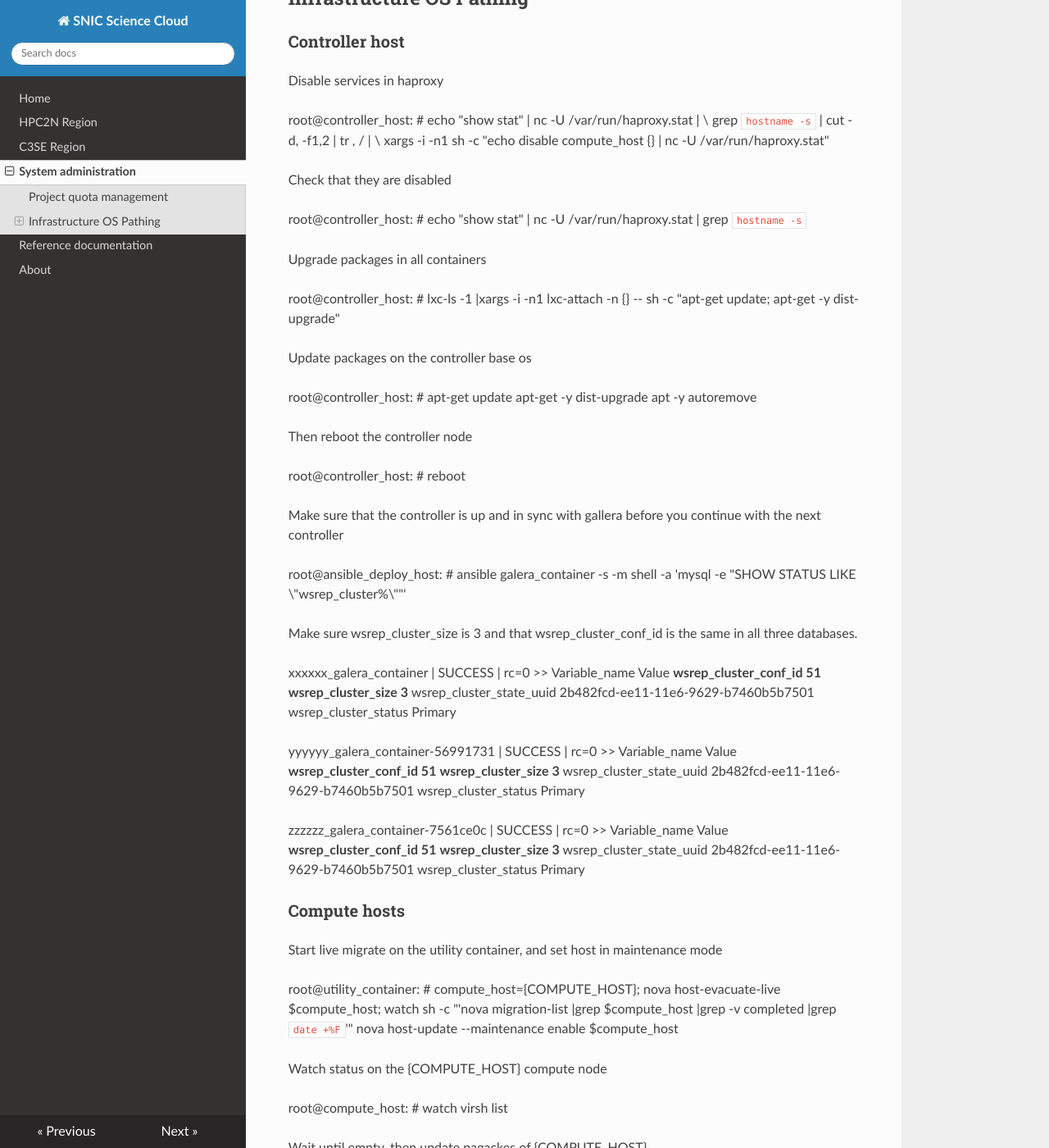
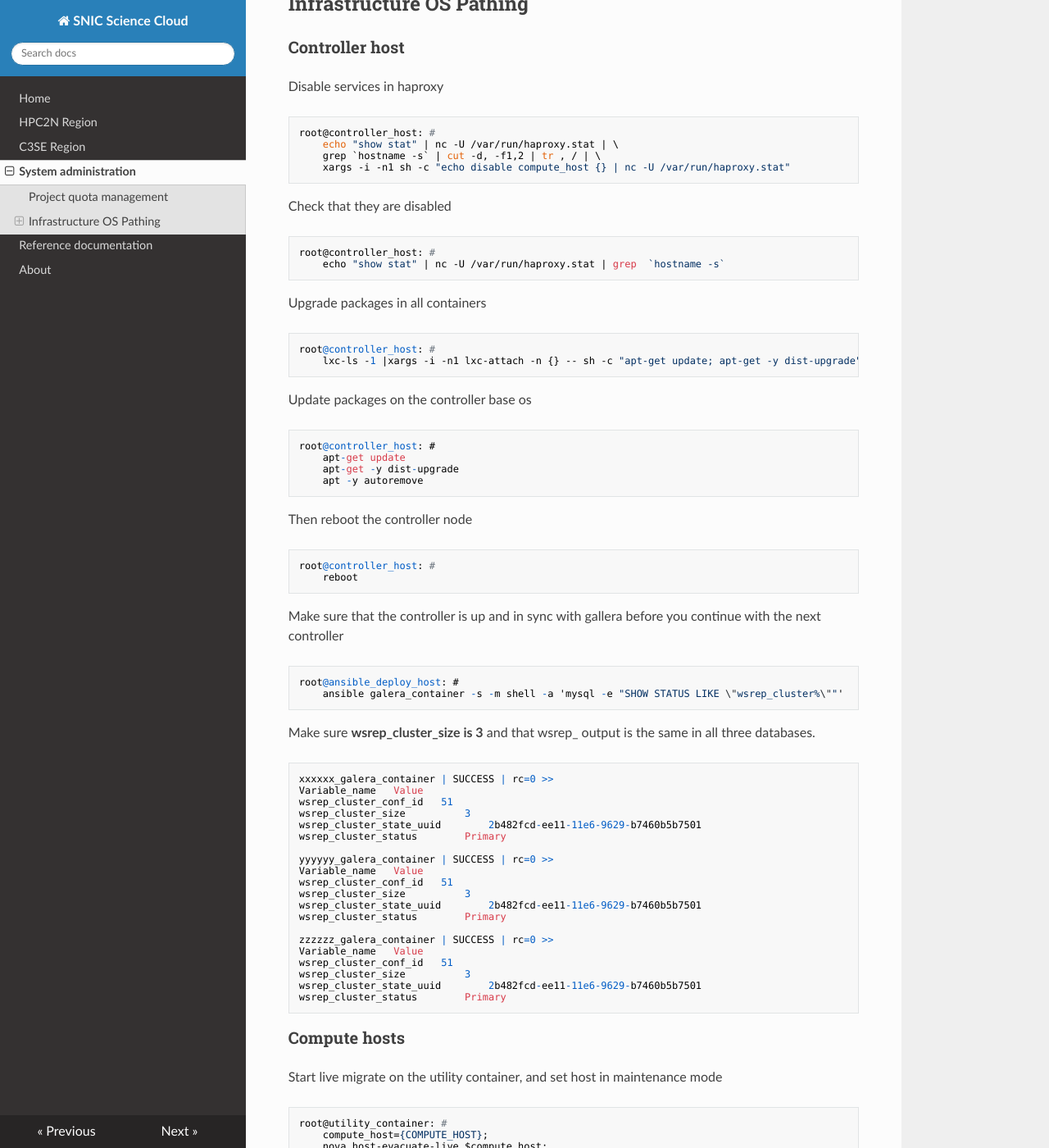
Before and after one commit to SNICScienceCloud/operators-documentation, an MkDocs documentation site: the page built from docs/sysadmin_common.md, in a window 1280 px wide and 1400 px high, scrolled down 540 px. Shown: the whole window at 82% size. Built offline with MkDocs 1.6.1, drawn with Linux system fonts in a browser that asks for light colours; nearby versions of some CDN libraries; old or Windows-style settings are respelled for this version of MkDocs; some of the changed text lies outside the part shown.

Commit message:
Layout changes again

````diff
--- a/docs/sysadmin_common.md
+++ b/docs/sysadmin_common.md
@@ -12,7 +12,7 @@ Check default quota
 
 Changing a projects quota
 
-```openstack quota set --instances=200 "SNIC 2017/13-7"```
+    openstack quota set --instances=200 "SNIC 2017/13-7"
 
 ## Infrastructure OS Pathing
 
@@ -20,94 +20,94 @@ Changing a projects quota
 
 Disable services in haproxy
 
-root@controller_host: #
-    echo "show stat" | nc -U /var/run/haproxy.stat | \
-    grep `hostname -s` | cut -d, -f1,2 | tr , / | \
-    xargs -i -n1 sh -c "echo disable compute_host {} | nc -U /var/run/haproxy.stat"
+    root@controller_host: #
+        echo "show stat" | nc -U /var/run/haproxy.stat | \
+        grep `hostname -s` | cut -d, -f1,2 | tr , / | \
+        xargs -i -n1 sh -c "echo disable compute_host {} | nc -U /var/run/haproxy.stat"
 
 Check that they are disabled
 
-root@controller_host: #
-    echo "show stat" | nc -U /var/run/haproxy.stat | grep  `hostname -s`
+    root@controller_host: #
+        echo "show stat" | nc -U /var/run/haproxy.stat | grep  `hostname -s`
 
 Upgrade packages in all containers
 
-root@controller_host: #
-    lxc-ls -1 |xargs -i -n1 lxc-attach -n {} -- sh -c "apt-get update; apt-get -y dist-upgrade"
+    root@controller_host: #
+        lxc-ls -1 |xargs -i -n1 lxc-attach -n {} -- sh -c "apt-get update; apt-get -y dist-upgrade"
 
 Update packages on the controller base os
 
-root@controller_host: #
-    apt-get update
-    apt-get -y dist-upgrade
-    apt -y autoremove
+    root@controller_host: #
+        apt-get update
+        apt-get -y dist-upgrade
+        apt -y autoremove
 
 Then reboot the controller node
 
-root@controller_host: #
-    reboot
+    root@controller_host: #
+        reboot
 
 Make sure that the controller is up and in sync with gallera before you continue with the next controller
 
-root@ansible_deploy_host: #
-    ansible galera_container -s -m shell -a 'mysql -e "SHOW STATUS LIKE \"wsrep_cluster%\""'
+    root@ansible_deploy_host: #
+        ansible galera_container -s -m shell -a 'mysql -e "SHOW STATUS LIKE \"wsrep_cluster%\""'
 
-Make sure wsrep_cluster_size is 3 and that wsrep_cluster_conf_id is the same in all three databases.
+Make sure **wsrep_cluster_size is 3** and that wsrep_ output is the same in all three databases.
 
-xxxxxx_galera_container | SUCCESS | rc=0 >>
-Variable_name   Value
-**wsrep_cluster_conf_id   51**
-**wsrep_cluster_size      3**
-wsrep_cluster_state_uuid    2b482fcd-ee11-11e6-9629-b7460b5b7501
-wsrep_cluster_status    Primary
+    xxxxxx_galera_container | SUCCESS | rc=0 >>
+    Variable_name   Value
+    wsrep_cluster_conf_id   51
+    wsrep_cluster_size          3
+    wsrep_cluster_state_uuid        2b482fcd-ee11-11e6-9629-b7460b5b7501
+    wsrep_cluster_status        Primary
 
-yyyyyy_galera_container-56991731 | SUCCESS | rc=0 >>
-Variable_name   Value
-**wsrep_cluster_conf_id   51**
-**wsrep_cluster_size      3**
-wsrep_cluster_state_uuid    2b482fcd-ee11-11e6-9629-b7460b5b7501
-wsrep_cluster_status    Primary
+    yyyyyy_galera_container | SUCCESS | rc=0 >>
+    Variable_name   Value
+    wsrep_cluster_conf_id   51
+    wsrep_cluster_size          3
+    wsrep_cluster_state_uuid        2b482fcd-ee11-11e6-9629-b7460b5b7501
+    wsrep_cluster_status        Primary
 
-zzzzzz_galera_container-7561ce0c | SUCCESS | rc=0 >>
-Variable_name   Value
-**wsrep_cluster_conf_id   51**
-**wsrep_cluster_size      3**
-wsrep_cluster_state_uuid    2b482fcd-ee11-11e6-9629-b7460b5b7501
-wsrep_cluster_status    Primary
+    zzzzzz_galera_container | SUCCESS | rc=0 >>
+    Variable_name   Value
+    wsrep_cluster_conf_id   51
+    wsrep_cluster_size          3
+    wsrep_cluster_state_uuid        2b482fcd-ee11-11e6-9629-b7460b5b7501
+    wsrep_cluster_status        Primary
 
 ### Compute hosts
 
 Start live migrate on the utility container, and set host in maintenance mode
 
-root@utility_container: #
-    compute_host={COMPUTE_HOST};
-    nova host-evacuate-live $compute_host;
-    watch sh -c "'nova migration-list |grep $compute_host |grep -v completed |grep `date +%F`'"
-    nova host-update --maintenance enable $compute_host
+    root@utility_container: #
+        compute_host={COMPUTE_HOST};
+        nova host-evacuate-live $compute_host;
+        watch sh -c "'nova migration-list |grep $compute_host |grep -v completed |grep `date +%F`'"
+        nova host-update --maintenance enable $compute_host
 
 Watch status on the {COMPUTE_HOST} compute node
 
-root@compute_host: #
-    	watch virsh list
+    root@compute_host: #
+        	watch virsh list
 
 Wait until empty, then update pagackes of  {COMPUTE_HOST}
 
-root@compute_host: #
-    apt-get update
-    apt-get -y dist-upgrade
-    apt -y autoremove
+    root@compute_host: #
+        apt-get update
+        apt-get -y dist-upgrade
+        apt -y autoremove
 
 Make sure that no vm:s are running on {COMPUTE_HOST}
 
-root@compute_host: #
-    virsh list
+    root@compute_host: #
+        virsh list
 
 Then reboot  {COMPUTE_HOST}
 
-root@compute_host: #
-    reboot
+    root@compute_host: #
+        reboot
 
 When the compute_host is rebooted, enable it again in the utility container
 
-root@utility_container: #
-    nova host-update --maintenance disable $compute_host
+    root@utility_container: #
+        nova host-update --maintenance disable $compute_host
````
